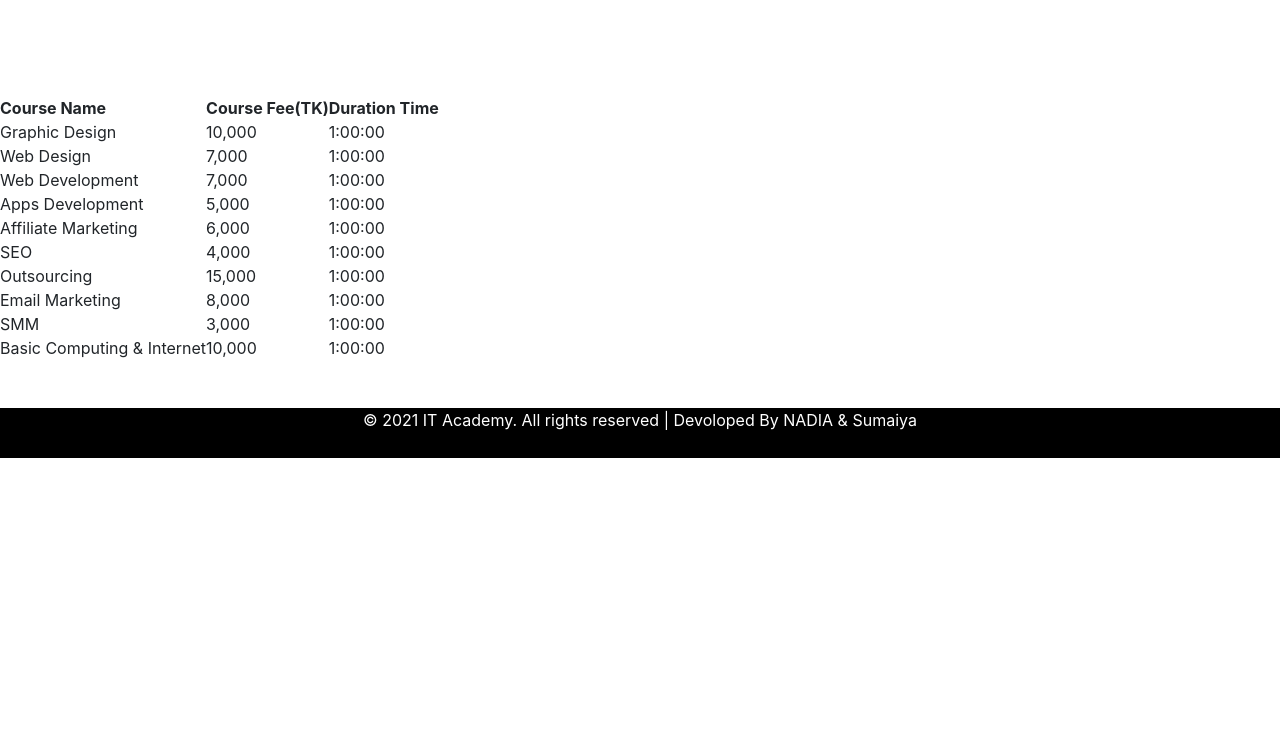
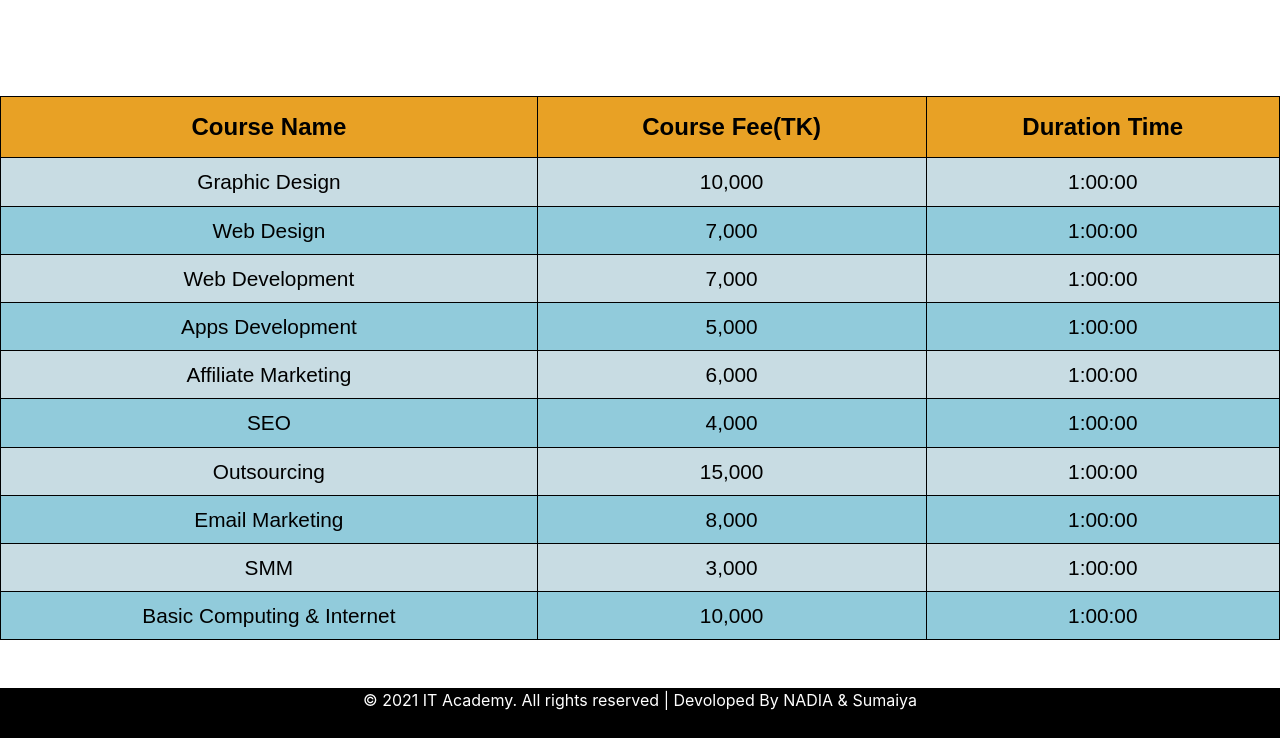
Before and after one commit to Sumaiya-haque/Project200, a plain HTML site: page indexx.html in a window 1280 px wide. Shown: the part 1854-2592 px from the top of the page. Before the commit the page ends 2312 px from the top, so only its background shows below. Drawn offline with nearby package versions, Linux system fonts and the light colour scheme.

Commit message:
Update stylesheet.css

```diff
--- a/stylesheet.css
+++ b/stylesheet.css
@@ -190,6 +190,42 @@
   color: white;
 }
 
+#customers {
+  font-family: sans-serif;
+  border-collapse: collapse;
+  width: 100%;
+}
+
+
+#customers td, #customers th {
+  border: 1px solid #000000;
+  padding: 8px;
+
+}
+
+
+
+#customers tr:nth-child(even){background-color: #c8dce3;}
+
+#customers tr:nth-child(odd){background-color: #91cbdb;}
+
+
+
+#customers th {
+  padding-top: 12px;
+  padding-bottom: 12px;
+  background-color:#e8a125;
+  color: black;
+  text-align: center;
+  font-size: 1.5em;
+}
+#customers td
+{
+	text-align: center;
+	color: black;
+	font-size: 1.3em;
+
+}
 
 
 
```
